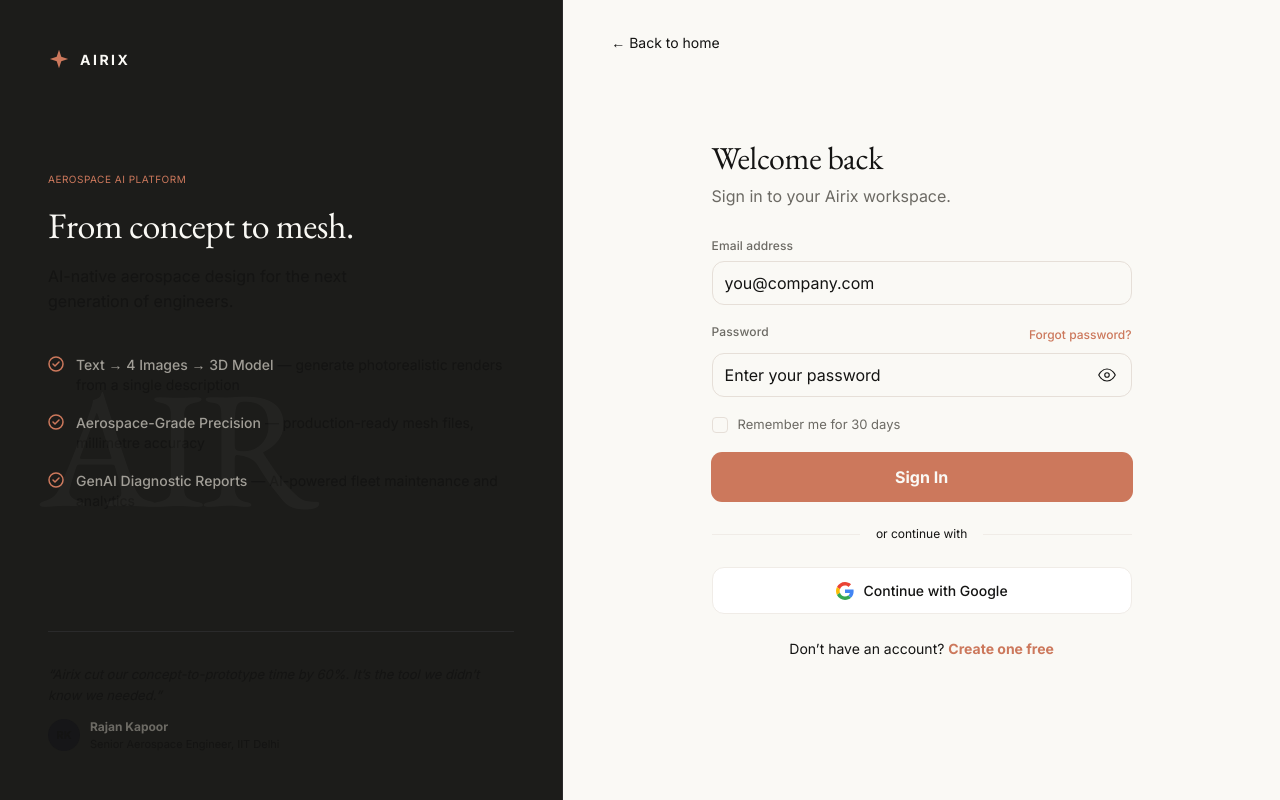
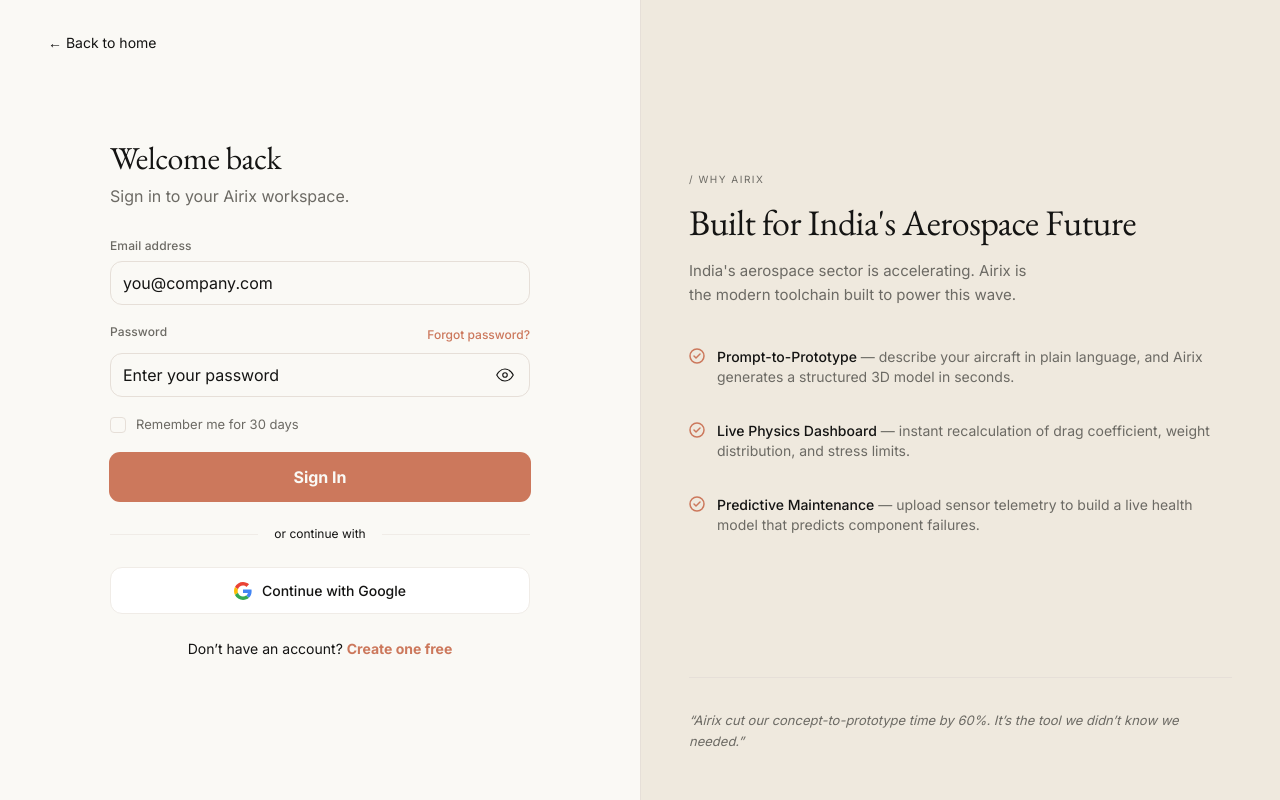
Before and after one commit to wakeupguruu/airix, a Next.js app in the folder apps/web/: page /login in a window 1280 px wide. Built offline with nearby package versions, Linux system fonts and the light colour scheme.

Commit message:
feat: redesign auth layout with real product messaging and 50-50 split

```diff
--- a/apps/web/app/(auth)/auth.css
+++ b/apps/web/app/(auth)/auth.css
@@ -10,13 +10,10 @@
   display: flex;
   min-height: 100vh;
   font-family: var(--font-inter-regular);
-  background: var(--color-light-bg);
-  color: var(--color-light-text);
 }
 
-.auth-left {
-  width: 44%;
-  background: #1c1c1a;
+.auth-brand-panel {
+  width: 50%;
   position: sticky;
   top: 0;
   height: 100vh;
@@ -24,13 +21,11 @@
   flex-direction: column;
   padding: 48px;
   overflow: hidden;
-  border-right: 1px solid var(--color-dark-border);
 }
 
-.auth-right {
-  width: 56%;
+.auth-form-panel {
+  width: 50%;
   min-height: 100vh;
-  background: var(--color-light-bg);
   display: flex;
   align-items: center;
   justify-content: center;
@@ -38,22 +33,7 @@
   position: relative;
 }
 
-/* ── Ghost Watermark ────────────────────────────────────────────────────── */
-
-.auth-watermark {
-  position: absolute;
-  bottom: 18%;
-  left: -8px;
-  font-family: var(--font-garamond-light);
-  font-size: clamp(110px, 13vw, 170px);
-  font-weight: 400;
-  color: var(--color-light-bg);
-  opacity: 0.03;
-  letter-spacing: -6px;
-  user-select: none;
-  pointer-events: none;
-  line-height: 1;
-}
+/* ── Ghost Watermark Removed ────────────────────────────────────────────── */
 
 
 
@@ -411,7 +391,6 @@
 .auth-feature-text {
   font-family: var(--font-inter-regular);
   font-size: 14px;
-  color: var(--color-warm-silver);
   line-height: 1.43;
 }
 
@@ -420,14 +399,12 @@
 .auth-testimonial {
   margin-top: auto;
   padding-top: 32px;
-  border-top: 1px solid var(--color-dark-border);
 }
 
 .auth-testimonial-quote {
   font-family: var(--font-inter-regular);
   font-size: 13px;
   font-style: italic;
-  color: var(--color-stone-gray);
   line-height: 1.6;
 }
 
@@ -442,14 +419,12 @@
   width: 32px;
   height: 32px;
   border-radius: 50%;
-  background: var(--color-dark-surface);
   display: flex;
   align-items: center;
   justify-content: center;
   font-family: var(--font-inter-regular);
   font-size: 11px;
   font-weight: 600;
-  color: var(--color-warm-silver);
   flex-shrink: 0;
 }
 
@@ -457,13 +432,11 @@
   font-family: var(--font-inter-regular);
   font-size: 12px;
   font-weight: 600;
-  color: var(--color-light-muted);
 }
 
 .auth-testimonial-role {
   font-family: var(--font-inter-regular);
   font-size: 11px;
-  color: var(--color-stone-gray);
 }
 
 /* ── Mobile Logo (shown when left panel is hidden) ──────────────────────── */
@@ -479,11 +452,11 @@
 /* ── Responsive ─────────────────────────────────────────────────────────── */
 
 @media (max-width: 991px) {
-  .auth-left {
+  .auth-brand-panel {
     display: none;
   }
 
-  .auth-right {
+  .auth-form-panel {
     width: 100%;
     padding: 32px 24px;
   }
@@ -503,7 +476,7 @@
 
 @media (max-width: 767px) {
 
-  .auth-right {
+  .auth-form-panel {
     padding: 32px 16px;
   }
 
--- a/apps/web/components/auth/AuthLayout.tsx
+++ b/apps/web/components/auth/AuthLayout.tsx
@@ -49,107 +49,15 @@
 
 export function AuthLayout({ children }: AuthLayoutProps) {
   return (
-    <div className="auth-split">
-      {/* ── Left Panel (Dark) ────────────────────────────────────────── */}
-      <div className="auth-left">
-        {/* Logo */}
-        <div className="flex items-center gap-[10px]">
-          <SparkIcon size={22} className="text-light-primary" />
-          <span
-            className="text-[14px] font-bold tracking-[2.5px] text-light-bg"
-            style={{ fontFamily: "var(--font-inter-regular)" }}
-          >
-            AIRIX
-          </span>
-        </div>
-
-        {/* Brand storytelling */}
-        <div className="flex flex-col justify-center flex-1 relative">
-          {/* Ghost watermark */}
-          <span className="auth-watermark" aria-hidden="true">
-            AIR
-          </span>
-
-          {/* Overline */}
-          <p
-            className="text-[10px] font-normal tracking-[0.5px] uppercase mb-4"
-            style={{ color: "var(--color-light-primary)" }}
-          >
-            AEROSPACE AI PLATFORM
-          </p>
-
-          {/* Headline */}
-          <h1
-            className="font-garamond-light text-[36px] leading-[1.30] mb-[14px]"
-            style={{
-              color: "var(--color-light-bg)",
-              fontWeight: 400,
-              letterSpacing: "-0.5px",
-            }}
-          >
-            From concept to mesh.
-          </h1>
-
-          {/* Sub-headline */}
-          <p
-            className="text-[16px] leading-[1.60] mb-10 max-w-[300px]"
-            style={{ color: "var(--color-warm-silver)" }}
-          >
-            AI-native aerospace design for the next generation of engineers.
-          </p>
-
-          {/* Feature list */}
-          <div>
-            <div className="auth-feature-item">
-              <CheckIcon />
-              <span className="auth-feature-text">
-                <strong className="font-medium text-dark-muted">Text → 4 Images → 3D Model</strong>{" "}
-                — generate photorealistic renders from a single description
-              </span>
-            </div>
-            <div className="auth-feature-item">
-              <CheckIcon />
-              <span className="auth-feature-text">
-                <strong className="font-medium text-dark-muted">Aerospace-Grade Precision</strong>{" "}
-                — production-ready mesh files, millimetre accuracy
-              </span>
-            </div>
-            <div className="auth-feature-item">
-              <CheckIcon />
-              <span className="auth-feature-text">
-                <strong className="font-medium text-dark-muted">GenAI Diagnostic Reports</strong>{" "}
-                — AI-powered fleet maintenance and analytics
-              </span>
-            </div>
-          </div>
-        </div>
-
-        {/* Testimonial */}
-        <div className="auth-testimonial">
-          <p className="auth-testimonial-quote">
-            &ldquo;Airix cut our concept-to-prototype time by 60%. It&rsquo;s the tool we
-            didn&rsquo;t know we needed.&rdquo;
-          </p>
-          <div className="auth-testimonial-attribution">
-            <div className="auth-testimonial-avatar">RK</div>
-            <div>
-              <div className="auth-testimonial-name">Rajan Kapoor</div>
-              <div className="auth-testimonial-role">
-                Senior Aerospace Engineer, IIT Delhi
-              </div>
-            </div>
-          </div>
-        </div>
-      </div>
-
-      {/* ── Right Panel (Light) ──────────────────────────────────────── */}
-      <div className="auth-right">
+    <div className="auth-split bg-light-bg dark:bg-dark-bg text-light-text dark:text-dark-text">
+      {/* ── Left Panel (Form) ──────────────────────────────────────── */}
+      <div className="auth-form-panel bg-light-bg dark:bg-dark-bg">
         <Link href="/" className="auth-back" aria-label="Back to home">
           ← Back to home
         </Link>
 
         <div className="flex flex-col items-center w-full max-w-[420px]">
-          {/* Mobile logo (visible when left panel is hidden) */}
+          {/* Mobile logo (visible when right panel is hidden) */}
           <div className="auth-mobile-logo">
             <SparkIcon size={22} className="text-light-primary" />
             <span
@@ -163,6 +71,70 @@
           {children}
         </div>
       </div>
+
+      {/* ── Right Panel (Brand) ────────────────────────────────────────── */}
+      <div className="auth-brand-panel bg-light-surface dark:bg-dark-surface border-l border-light-border dark:border-dark-border">
+        {/* Brand storytelling */}
+        <div className="flex flex-col justify-center flex-1 relative">
+          {/* Overline */}
+          <p
+            className="text-[10px] font-normal tracking-[0.15em] uppercase mb-4 text-light-muted dark:text-dark-muted"
+          >
+            / WHY AIRIX
+          </p>
+
+          {/* Headline */}
+          <h1
+            className="font-garamond-light text-[36px] leading-[1.10] mb-[16px] text-light-text dark:text-dark-text"
+            style={{
+              fontWeight: 400,
+              letterSpacing: "-0.5px",
+            }}
+          >
+            Built for India&apos;s Aerospace Future
+          </h1>
+
+          {/* Sub-headline */}
+          <p
+            className="text-[15px] leading-[1.60] mb-10 max-w-[340px] text-light-muted dark:text-dark-muted"
+          >
+            India&apos;s aerospace sector is accelerating. Airix is the modern toolchain built to power this wave.
+          </p>
+
+          {/* Feature list */}
+          <div className="flex flex-col gap-4">
+            <div className="auth-feature-item">
+              <CheckIcon />
+              <span className="auth-feature-text text-[14px] leading-[1.5] text-light-muted dark:text-dark-muted">
+                <strong className="font-medium text-light-text dark:text-dark-text">Prompt-to-Prototype</strong>{" "}
+                — describe your aircraft in plain language, and Airix generates a structured 3D model in seconds.
+              </span>
+            </div>
+            <div className="auth-feature-item">
+              <CheckIcon />
+              <span className="auth-feature-text text-[14px] leading-[1.5] text-light-muted dark:text-dark-muted">
+                <strong className="font-medium text-light-text dark:text-dark-text">Live Physics Dashboard</strong>{" "}
+                — instant recalculation of drag coefficient, weight distribution, and stress limits.
+              </span>
+            </div>
+            <div className="auth-feature-item">
+              <CheckIcon />
+              <span className="auth-feature-text text-[14px] leading-[1.5] text-light-muted dark:text-dark-muted">
+                <strong className="font-medium text-light-text dark:text-dark-text">Predictive Maintenance</strong>{" "}
+                — upload sensor telemetry to build a live health model that predicts component failures.
+              </span>
+            </div>
+          </div>
+        </div>
+
+        {/* Testimonial */}
+        <div className="auth-testimonial border-t border-light-border dark:border-dark-border">
+          <p className="auth-testimonial-quote text-light-muted dark:text-dark-muted m-0">
+            &ldquo;Airix cut our concept-to-prototype time by 60%. It&rsquo;s the tool we
+            didn&rsquo;t know we needed.&rdquo;
+          </p>
+        </div>
+      </div>
     </div>
   );
 }
```
